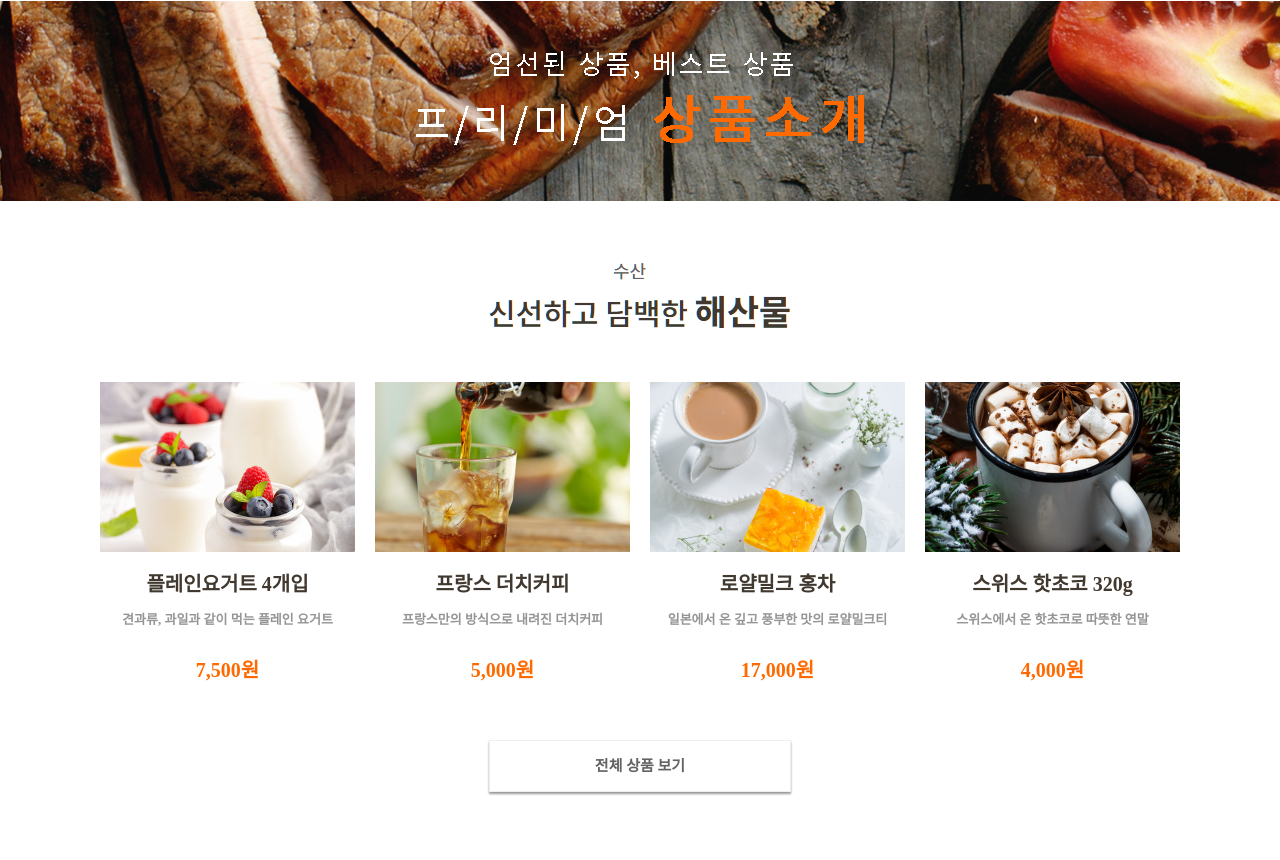
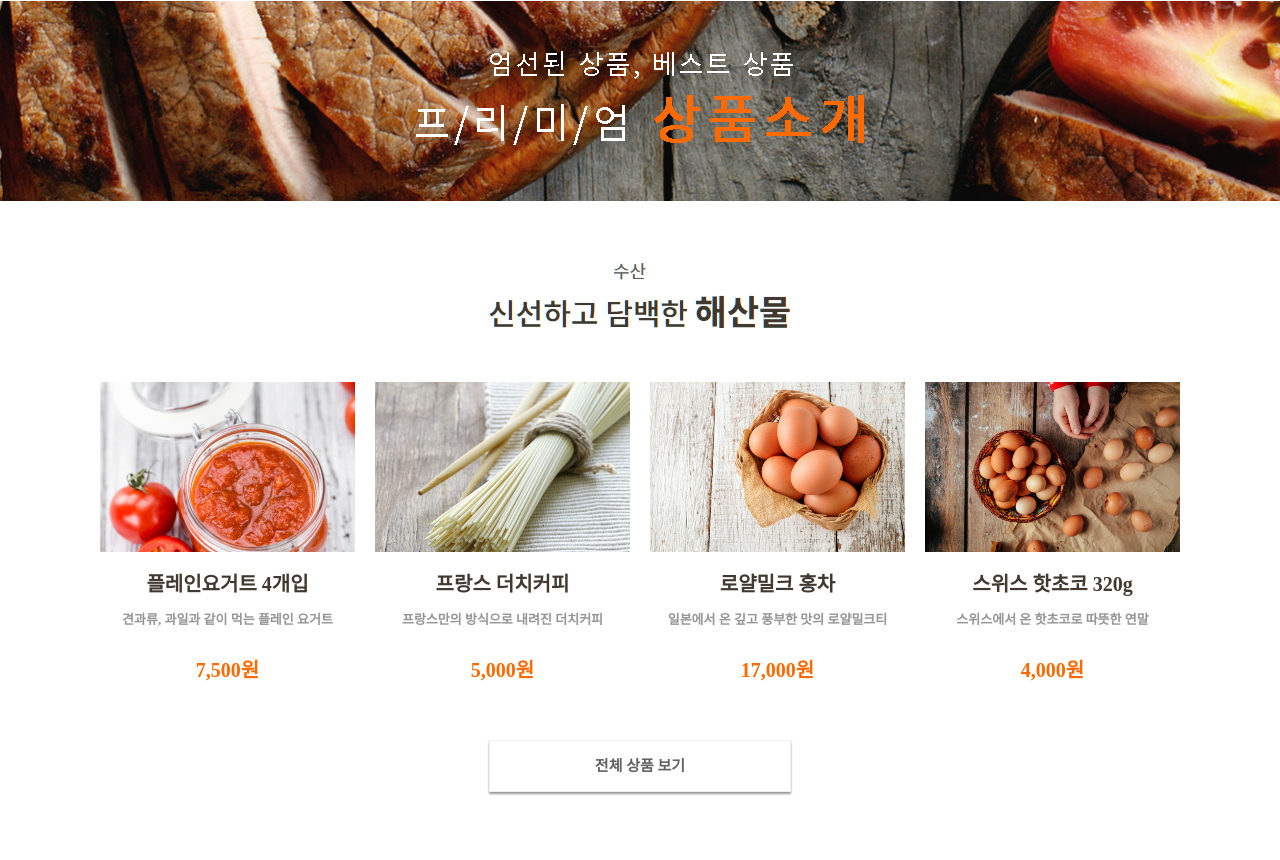
Before and after one commit to khm9990503/HTML, a plain HTML site: page FoodShop/main.html in a window 1280 px wide. Shown: the part 1911-2771 px from the top of the page. Drawn offline with Linux system fonts and the light colour scheme.

Commit message:
사진change

```diff
--- a/FoodShop/main.html
+++ b/FoodShop/main.html
@@ -326,7 +326,7 @@
                     <ul class="thumb_rolling">
                         <li>
                             <a href="#">
-                                <img src="./img/thumb1.jpg" alt="플레인요거트">
+                                <img src="./img/thumb5.jpg" alt="플레인요거트">
                                 <h1>플레인요거트 4개입</h1>
                                 <p>견과류, 과일과 같이 먹는 플레인 요거트</p>
                                 <h2>7,500원</h2>
@@ -334,7 +334,7 @@
                         </li>
                         <li>
                             <a href="#">
-                                <img src="./img/thumb2.jpg" alt="프랑스 더치커피">
+                                <img src="./img/thumb6.jpg" alt="프랑스 더치커피">
                                 <h1>프랑스 더치커피</h1>
                                 <p>프랑스만의 방식으로 내려진 더치커피</p>
                                 <h2>5,000원</h2>
@@ -342,7 +342,7 @@
                         </li>
                         <li>
                             <a href="#">
-                                <img src="./img/thumb3.jpg" alt="로얄밀크 홍차">
+                                <img src="./img/thumb7.jpg" alt="로얄밀크 홍차">
                                 <h1>로얄밀크 홍차</h1>
                                 <p>일본에서 온 깊고 풍부한 맛의 로얄밀크티</p>
                                 <h2>17,000원</h2>
@@ -350,7 +350,7 @@
                         </li>
                         <li>
                             <a href="#">
-                                <img src="./img/thumb4.jpg" alt="스위스 핫초코 320g">
+                                <img src="./img/thumb8.jpg" alt="스위스 핫초코 320g">
                                 <h1>스위스 핫초코 320g</h1>
                                 <p>스위스에서 온 핫초코로 따뜻한 연말</p>
                                 <h2>4,000원</h2>
```
